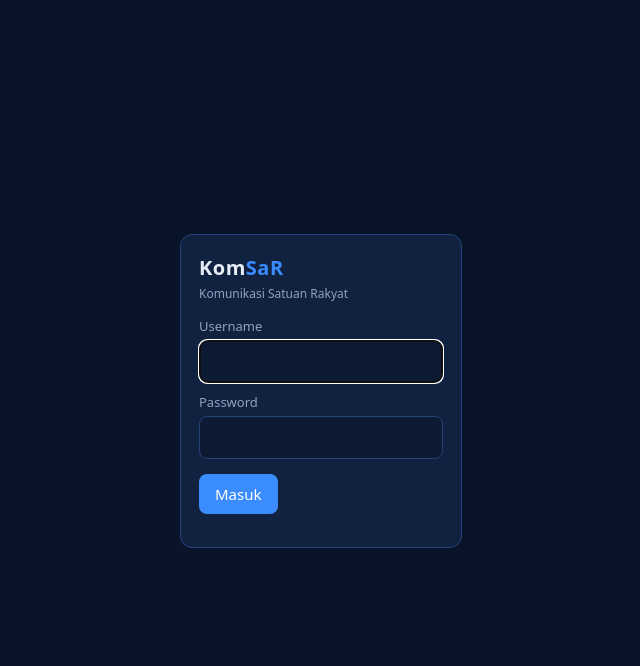
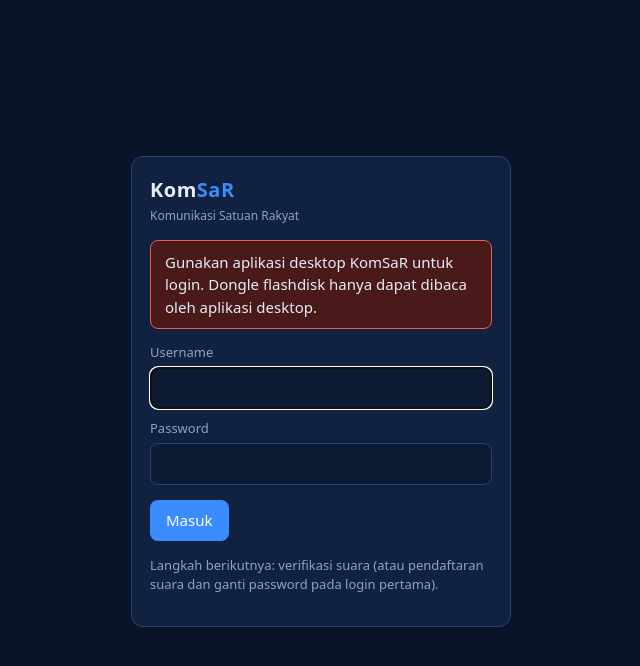
Before and after one commit to Fronz31/Kripto_TugasAkhir_KomSaR, a Flask app: page /login in a window 1280 px wide. Shown: the top 666 px of the page, without its empty margins (319-959 px from the left). Run offline with Flask 3, Linux system fonts and the light colour scheme.

Commit message:
feat(auth): add password+dongle then voice login flow with first-login enrolment and lockout

```diff
--- a/komsar/app/routes/auth.py
+++ b/komsar/app/routes/auth.py
@@ -1,13 +1,23 @@
-from flask import Blueprint, flash, g, redirect, render_template, request, url_for
+from flask import Blueprint, current_app, flash, g, redirect, render_template, request, session, url_for
 
 from ..auth.password import verify_password
-from ..auth.service import authenticate, current_user, login_user, logout_user
+from ..auth.service import (complete_login, current_user, enroll_expired, find_user, is_locked, logout_user,
+                            pending_state, record_failure, start_pending)
 from ..errors import KomSaRError
 from ..services import user_service as us
-from ..services.audit_service import LOGIN_FAILED, LOGIN_SUCCESS, LOGOUT, audit
+from ..services.audit_service import (ACCOUNT_LOCKED, LOGIN_FAILED, LOGIN_STEP1_SUCCESS, LOGIN_SUCCESS, LOGOUT,
+                                      PASSWORD_CHANGE, audit)
 from ._helpers import login_required, svc
 
 bp = Blueprint("auth", __name__)
+
+GENERIC_ERROR = "Username, password, atau dongle tidak valid."
+EXPIRED_ENROLL = "Batas waktu login pertama sudah lewat. Akun dikunci; hubungi admin untuk reset."
+
+
+def dev_skip_voice() -> bool:
+    # Hanya development: backend suara palsu + mode debug. Konfigurasi produksi tidak pernah memenuhi keduanya.
+    return current_app.debug and current_app.config["VOICE_BACKEND"] == "fake"
 
 
 @bp.route("/")
@@ -15,20 +25,111 @@ def root():
     return redirect(url_for("dashboard.index"))
 
 
+def _render_login():
+    return render_template("login.html", require_dongle=current_app.config["KOMSAR_REQUIRE_DONGLE"])
+
+
+def _fail(username, reason):
+    audit(LOGIN_FAILED, target=username, reason=reason)          # alasan hanya di audit, tidak di UI
+    flash(GENERIC_ERROR, "error")
+    return _render_login()
+
+
 @bp.route("/login", methods=["GET", "POST"])
 def login():
     if current_user():
         return redirect(url_for("dashboard.index"))
-    if request.method == "POST":
-        username = request.form.get("username", "")
-        user = authenticate(username, request.form.get("password", ""))
-        if user:
-            login_user(user)
-            audit(LOGIN_SUCCESS, target=user.username, user=user, factor="password")
-            return redirect(url_for("dashboard.index"))
-        audit(LOGIN_FAILED, target=username.strip().lower()[:32], factor="password")
-        flash("Username atau password salah.", "error")
-    return render_template("login.html")
+    if request.method != "POST":
+        return _render_login()
+
+    f = request.form
+    username = f.get("username", "").strip().lower()[:32]
+    user = find_user(username)
+    if user is None or not user.is_active:
+        return _fail(username, "password")
+    if is_locked(user):
+        return _fail(username, "locked")
+    if not verify_password(user.password_hash, f.get("password", "")):
+        if record_failure(user):
+            audit(ACCOUNT_LOCKED, target=username, user=user, factor="password")
+        return _fail(username, "password")
+    dongle_id = None
+    if current_app.config["KOMSAR_REQUIRE_DONGLE"]:
+        dongle = svc().dongles.verify(f.get("dongle_id"), f.get("token"), f.get("volume_serial"))
+        if dongle is None:
+            return _fail(username, "dongle")
+        dongle_id = dongle.id
+
+    if user.must_enroll and enroll_expired(user):
+        audit(LOGIN_FAILED, target=username, reason="expired")
+        flash(EXPIRED_ENROLL, "error")
+        return _render_login()
+    if not user.must_enroll and not svc().voice.has_profile(user) and not dev_skip_voice():
+        audit(LOGIN_FAILED, target=username, reason="no_voice_profile")
+        flash("Akun belum memiliki profil suara. Hubungi admin.", "error")
+        return _render_login()
+
+    start_pending(user, dongle_id)
+    audit(LOGIN_STEP1_SUCCESS, target=username, user=user)
+    if user.must_enroll:
+        return redirect(url_for("auth.login_enroll"))
+    if dev_skip_voice():
+        complete_login(user)
+        audit(LOGIN_SUCCESS, target=username, user=user, factor="dev_no_voice")
+        return redirect(url_for("dashboard.index"))
+    return redirect(url_for("auth.login_voice"))
+
+
+def _pending():
+    """User pending yang valid, atau response redirect ke /login."""
+    state, user = pending_state()
+    if state == "ok":
+        return user, None
+    if state == "expired":
+        audit(LOGIN_FAILED, target=user.username, reason="expired")
+        flash("Waktu login habis. Silakan ulangi dari awal.", "error")
+    session.pop("pending_user_id", None)
+    return None, redirect(url_for("auth.login"))
+
+
+@bp.route("/login/voice")
+def login_voice():
+    user, resp = _pending()
+    if resp:
+        return resp
+    if user.must_enroll:
+        return redirect(url_for("auth.login_enroll"))
+    return render_template("login_voice.html", pending=user)
+
+
+@bp.route("/login/enroll", methods=["GET", "POST"])
+def login_enroll():
+    user, resp = _pending()
+    if resp:
+        return resp
+    if not user.must_enroll:
+        return redirect(url_for("auth.login_voice"))
+    if enroll_expired(user):
+        audit(LOGIN_FAILED, target=user.username, reason="expired")
+        session.clear()
+        flash(EXPIRED_ENROLL, "error")
+        return redirect(url_for("auth.login"))
+    if request.method == "POST" and not session.get("pw_changed"):
+        new, confirm = request.form.get("new", ""), request.form.get("confirm", "")
+        if new != confirm:
+            flash("Konfirmasi password baru tidak sama.", "error")
+        elif verify_password(user.password_hash, new):
+            flash("Password baru harus berbeda dari password sementara.", "error")
+        else:
+            try:
+                us.update_user(user.id, password=new)
+                session["pw_changed"] = True
+                audit(PASSWORD_CHANGE, target=user.username, user=user, first_login=True)
+                flash("Password diganti. Lanjutkan dengan mendaftarkan suara.", "success")
+            except KomSaRError as e:
+                flash(str(e), "error")
+        return redirect(url_for("auth.login_enroll"))
+    return render_template("login_enroll.html", pending=user, pw_changed=session.get("pw_changed", False))
 
 
 @bp.route("/logout", methods=["POST"])
@@ -53,6 +154,7 @@ def profile():
         else:
             try:
                 us.update_user(g.user.id, password=new)
+                audit(PASSWORD_CHANGE, target=g.user.username)
                 flash("Password berhasil diubah.", "success")
             except KomSaRError as e:
                 flash(str(e), "error")
--- a/komsar/app/static/app.js
+++ b/komsar/app/static/app.js
@@ -48,7 +48,7 @@ function forceLogout() {     // /logout hanya menerima POST + CSRF
   f.appendChild(i); document.body.appendChild(f); f.submit();
 }
 
-if (csrfMeta) {              // meta csrf-token hanya ada saat login
+if (csrfMeta && document.body.getAttribute("data-session")) {   // hanya setelah login penuh, bukan sesi pending
   window.komsar.whenDesktop(function () {
     var beat = function () {
       window.pywebview.api.read_dongle().then(function (d) {
--- /dev/null
+++ b/komsar/app/static/login.js
@@ -0,0 +1,54 @@
+// Alur login KomSaR (aplikasi desktop / pywebview). Butuh app.js; halaman suara juga butuh voice.js.
+(function () {
+  function hasDesktop() { return !!(window.pywebview && window.pywebview.api); }
+
+  // ---- Langkah 1: username + password + bukti dongle ----
+  var form = document.getElementById("login-form");
+  if (form) {
+    var note = document.getElementById("desktop-only");
+    var btn = form.querySelector("button[type=submit]");
+    var needDongle = form.getAttribute("data-require-dongle") === "1";
+    if (needDongle && !hasDesktop()) {
+      note.classList.remove("hidden");
+      btn.disabled = true;
+      window.komsar.whenDesktop(function () { note.classList.add("hidden"); btn.disabled = false; });
+    }
+    form.addEventListener("submit", function (e) {
+      if (!needDongle) return;
+      e.preventDefault();
+      if (!hasDesktop()) { note.classList.remove("hidden"); return; }
+      btn.disabled = true;
+      window.pywebview.api.read_dongle().then(function (d) {
+        if (!d || d.error) throw new Error("Dongle tidak terbaca. Colokkan dongle KomSaR lalu coba lagi.");
+        form.elements.dongle_id.value = d.dongle_id;
+        form.elements.token.value = d.token;
+        form.elements.volume_serial.value = d.volume_serial;
+        form.submit();
+      }).catch(function (err) {
+        note.textContent = err.message; note.classList.remove("hidden"); btn.disabled = false;
+      });
+    });
+  }
+
+  // ---- Langkah 2: verifikasi suara / pendaftaran suara login pertama ----
+  var start = document.getElementById("voice-start");
+  if (!start || !window.komsarVoice) return;
+  var phrase = document.getElementById("voice-phrase");
+  var status = document.getElementById("voice-status");
+  var enrolling = !!document.getElementById("voice-enroll");
+  var show = function (p, i, total) {
+    phrase.textContent = "“" + p + "”";
+    status.textContent = total > 1 ? "Rekaman " + (i + 1) + " dari " + total + "... ucapkan sekarang." : "Merekam... ucapkan sekarang.";
+  };
+  start.addEventListener("click", function () {
+    if (!hasDesktop()) { status.textContent = window.komsarVoice.DESKTOP_ONLY; return; }
+    start.disabled = true;
+    var run = enrolling ? window.komsarVoice.enroll(show) : window.komsarVoice.verify(show);
+    run.then(function (ok) {
+      if (ok) { status.textContent = "Berhasil. Membuka dashboard..."; window.location.href = "/dashboard"; return; }
+      status.textContent = "Suara tidak cocok. Coba lagi."; start.disabled = false;
+    }).catch(function (err) {
+      status.textContent = err.message; start.disabled = false;
+    });
+  });
+})();
--- a/komsar/app/templates/base.html
+++ b/komsar/app/templates/base.html
@@ -2,8 +2,8 @@
 <html lang="id"><head><meta charset="utf-8"><meta name="viewport" content="width=device-width, initial-scale=1">
 <title>{% block title %}{% endblock %} · KomSaR</title>
 <link rel="stylesheet" href="{{ url_for('static', filename='style.css') }}">
-{% if me %}<meta name="csrf-token" content="{{ csrf_token() }}">{% endif %}</head>
-<body>
+{% if me or pending %}<meta name="csrf-token" content="{{ csrf_token() }}">{% endif %}</head>
+<body{% if me %} data-session="1"{% endif %}>
 {% if me %}
 <div class="layout">
 <aside class="side">
--- a/komsar/app/templates/login.html
+++ b/komsar/app/templates/login.html
@@ -2,10 +2,14 @@
 {% block public %}
 <div class="card login-card">
   <div class="brand">Kom<span>SaR</span></div><div class="tag">Komunikasi Satuan Rakyat</div>
-  <form method="post"><input type="hidden" name="csrf_token" value="{{ csrf_token() }}">
+  <p id="desktop-only" class="flash error hidden">Gunakan aplikasi desktop KomSaR untuk login. Dongle flashdisk hanya dapat dibaca oleh aplikasi desktop.</p>
+  <form method="post" id="login-form" data-require-dongle="{{ '1' if require_dongle else '0' }}"><input type="hidden" name="csrf_token" value="{{ csrf_token() }}">
+    <input type="hidden" name="dongle_id"><input type="hidden" name="token"><input type="hidden" name="volume_serial">
     <label>Username</label><input type="text" name="username" autocomplete="username" required autofocus>
     <label>Password</label><input type="password" name="password" autocomplete="current-password" required>
     <p><button type="submit">Masuk</button></p>
   </form>
+  <p class="note">Langkah berikutnya: verifikasi suara (atau pendaftaran suara dan ganti password pada login pertama).</p>
 </div>
 {% endblock %}
+{% block scripts %}<script src="{{ url_for('static', filename='login.js') }}" defer></script>{% endblock %}
```
Also changed, not shown: komsar/app/auth/service.py (+99 -5 lines), komsar/app/routes/api.py (+57 -8 lines), komsar/app/templates/login_enroll.html (added, +27 -0 lines), komsar/app/templates/login_voice.html (added, +13 -0 lines).
